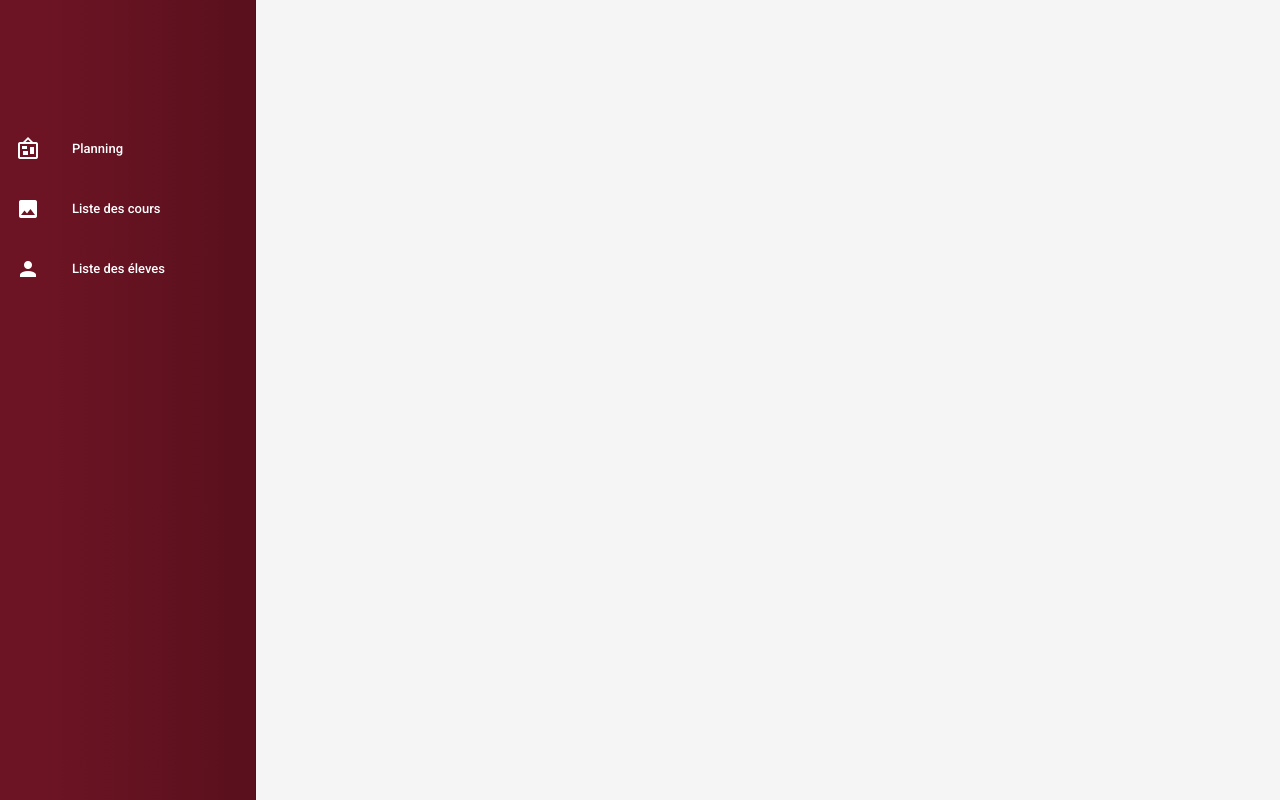
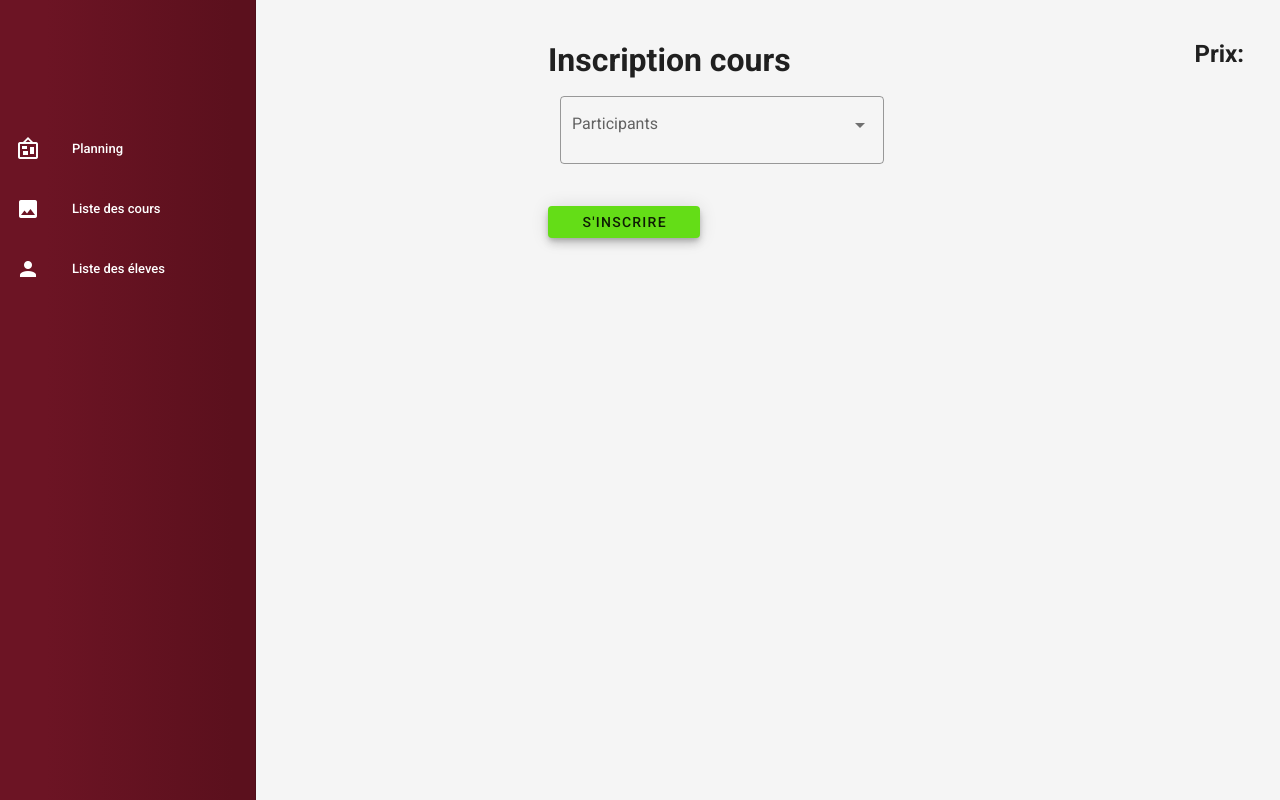
Before and after one commit to projet-Bartolomeo/Dibartolomeo, a Nuxt app: page /commetuveux in a window 1280 px wide. Built offline with nearby package versions, Linux system fonts and the light colour scheme.

Commit message:
bases sans dernier composant

```diff
--- /dev/null
+++ b/components/TestWass.vue
@@ -0,0 +1,201 @@
+<template>
+  <v-container fluid>
+    <div id="whole">
+      <div id="top">
+        <h1>Inscription cours</h1>
+        <h2>Prix:</h2>
+      </div>
+      <v-col cols="12" sm="6">
+        <v-select
+          v-model="value"
+          :items="items"
+          chips
+          label="Participants"
+          multiple
+          outlined
+        ></v-select>
+      </v-col>
+      <v-btn
+      id="btn"
+        elevation="6"
+        color="light-green accent-4"
+        @click="addParticipants = !addParticipants"
+        >S'inscrire</v-btn
+      >
+    </div>
+  </v-container>
+  <!-- <v-card
+    class="mx-auto"
+    max-width="500"
+  >
+
+    <v-container class="py-0">
+      <v-row
+        align="center"
+        justify="start"
+      >
+        <v-col
+          v-for="(selection, i) in selections"
+          :key="selection.nom"
+          class="shrink"
+        >
+          <v-chip
+            :disabled="loading"
+            close
+            @click:close="selected.splice(i, 1)"
+          >
+            <v-icon
+              left
+              v-text="selection.icon"
+            ></v-icon>
+            {{ selection.nom }}
+          </v-chip>
+        </v-col>
+
+        <v-col
+          v-if="!allSelected"
+          cols="12"
+        >
+        </v-col>
+      </v-row>
+    </v-container>
+
+    <v-divider v-if="!allSelected"></v-divider>
+
+    <v-list>
+      <template v-for="item in categories">
+        <v-list-item
+          v-if="!selected.includes(item)"
+          :key="item.nom"
+          chips
+          :disabled="loading"
+          @click="selected.push(item)"
+        >
+          <v-list-item-avatar>
+            <v-icon
+              :disabled="loading"
+              v-text="item.icon"
+            ></v-icon>
+          </v-list-item-avatar>
+          <v-list-item-title v-text="item.nom"></v-list-item-title>
+        </v-list-item>
+      </template>
+    </v-list>
+
+    <v-divider></v-divider>
+
+    <v-card-actions>
+      <v-spacer></v-spacer>
+      <v-btn
+        :disabled="!selected.length"
+        :loading="loading"
+        color="purple"
+        text
+        @click="next"
+      >
+       </v-btn>
+    </v-card-actions>
+  </v-card> -->
+</template>
+
+<script>
+export default {
+  data: () => ({
+    items: [
+      'Dupont',
+      'ducon',
+      'Poutou',
+      // {
+      //   nom: 'Deneuve',
+      //   prénom: 'Catherine',
+      // },
+      // {
+      //   text: 'November',
+      //   icon: 'mdi-calendar-range',
+      // },
+      // {
+      //   text: 'Portland',
+      //   icon: 'mdi-map-marker',
+      // },
+      // {
+      //   text: 'Biking',
+      //   icon: 'mdi-bike',
+      // },
+    ],
+    value: [],
+    loading: false,
+    search: '',
+    selected: [],
+  }),
+
+  computed: {
+    allSelected() {
+      return this.selected.length === this.items.length
+    },
+    categories() {
+      const search = this.search.toLowerCase()
+
+      if (!search) return this.items
+
+      return this.items.filter((item) => {
+        const nom = item.nom.toLowerCase()
+
+        return nom.includes(search) > -1
+      })
+    },
+    selections() {
+      const selections = []
+
+      for (const selection of this.selected) {
+        selections.push(selection)
+      }
+
+      for (const item of this.items) {
+        selections.push(item)
+        // if (selections.length < 1) {
+        //   selections.push(item)
+        // }
+      }
+      // selections.push(items[0])
+
+      return selections
+    },
+  },
+
+  watch: {
+    selected() {
+      this.search = ''
+    },
+  },
+
+  methods: {
+    next() {
+      this.loading = true
+
+      setTimeout(() => {
+        this.search = ''
+        this.selected = []
+        this.loading = false
+      }, 2000)
+    },
+  },
+}
+</script>
+
+<style scoped>
+#whole {
+  display:flex;
+  flex-direction: column;
+}
+
+#top {
+  display: flex;
+  flex-direction: row;
+  justify-content: space-between;
+}
+
+#btn {
+    width: 19vh;
+    height: 4vh;
+}
+</style>
--- /dev/null
+++ b/pages/commetuveux.vue
@@ -0,0 +1,32 @@
+<template>
+  <div>
+    <v-col>
+      <TestWass />
+      <!-- <v-btn elevation="6" color="success" @click="addParticipants = !addParticipants"
+        >+ Ajouter participants</v-btn
+      >
+      <div>
+        <v-row  v-if="addParticipants == true">
+            <v-text-field
+              label="Nom"
+              :rules="rules"
+              hide-details="auto"
+              style="margin: 50px"
+            ></v-text-field>
+            <v-text-field label="Prénom" style="margin: 50px"></v-text-field>
+            <v-btn elevation="6">Ajouter</v-btn>
+        </v-row>
+      </div> -->
+    </v-col>
+  </div>
+</template>
+
+<script>
+export default {
+  data() {
+    return {
+      addParticipants: false,
+    }
+  },
+}
+</script>
```
